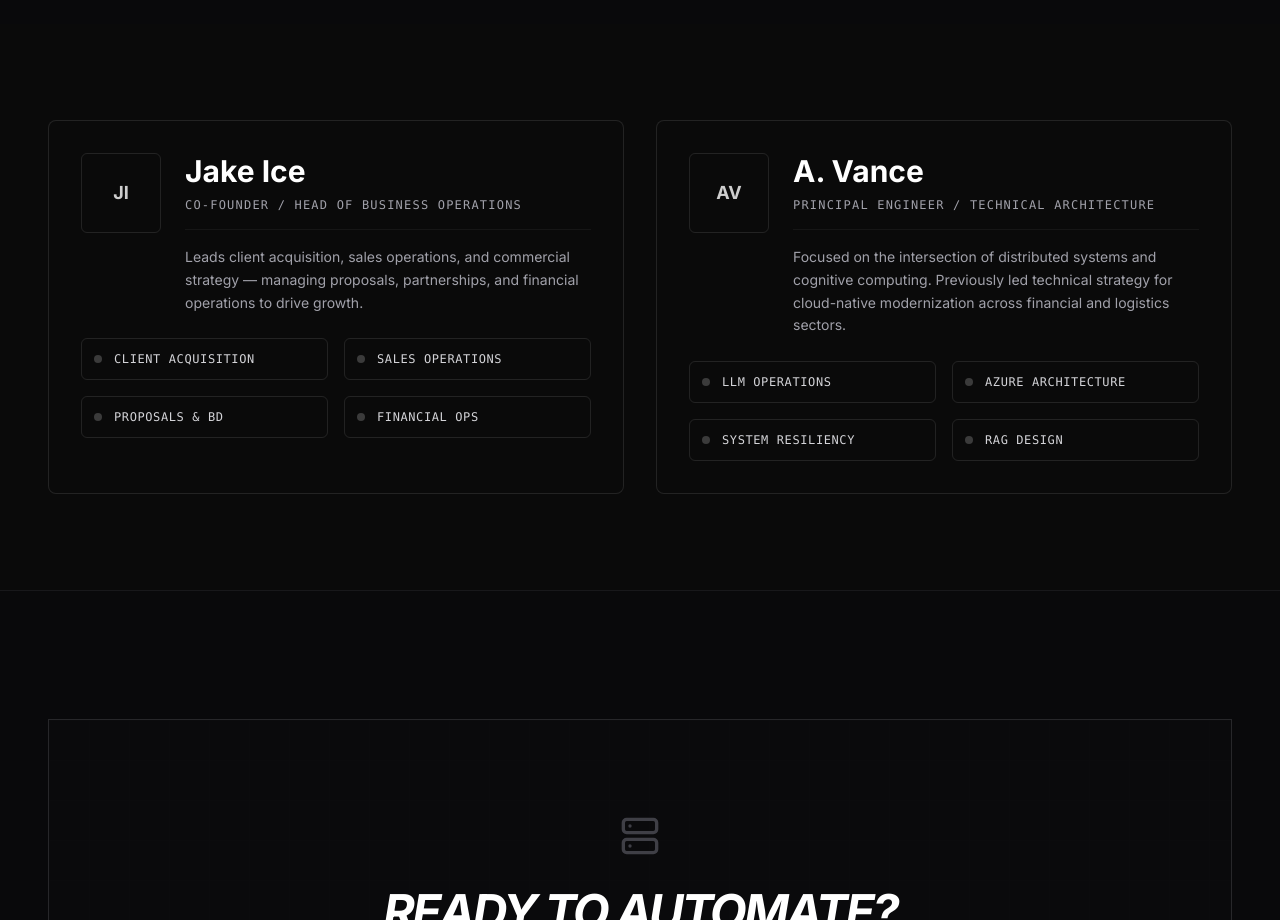
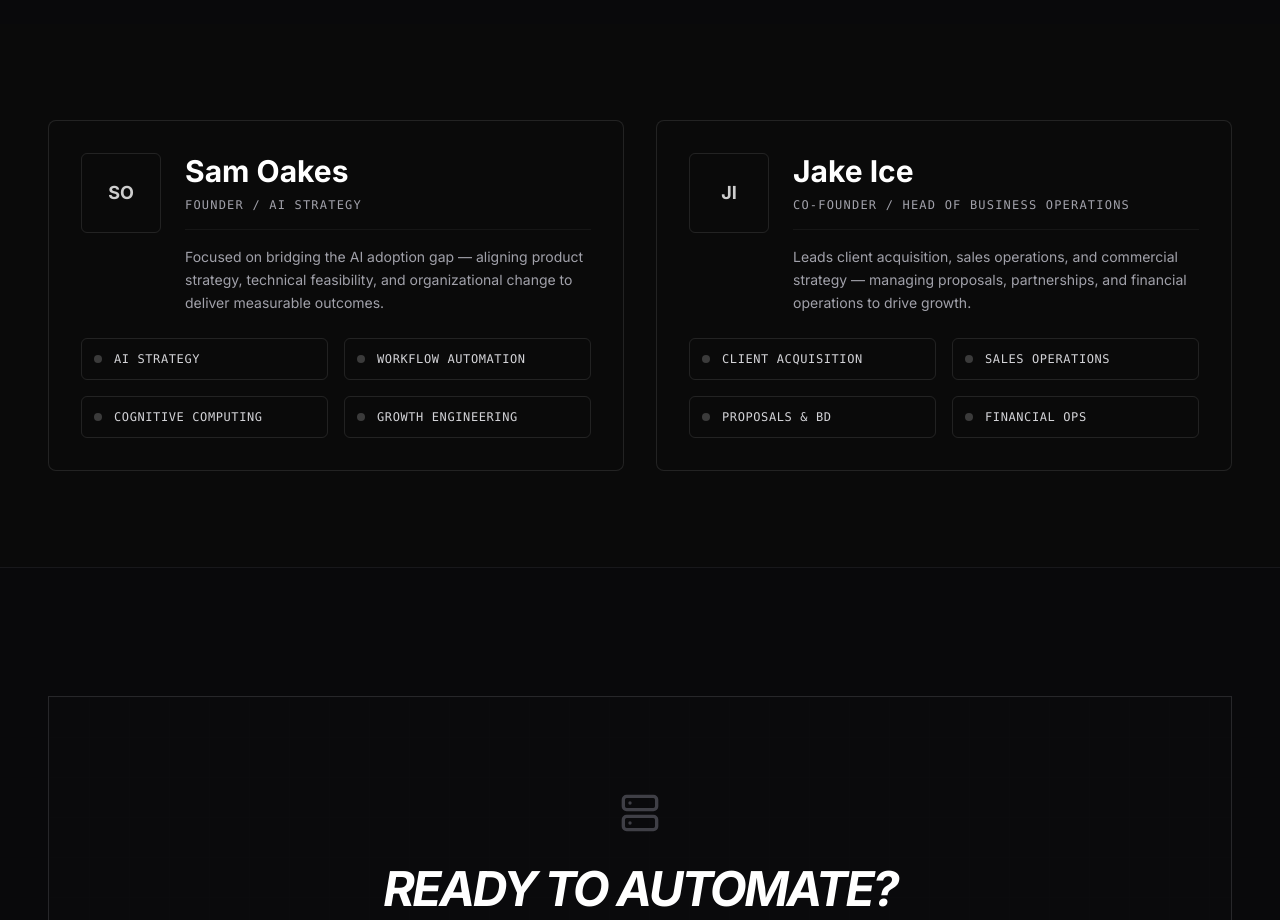
Before and after one commit to Nihilo-Solutions/nihilo, a React (Vite) app: page / in a window 1280 px wide. Shown: the part 1820-2740 px from the top of the page. Built offline with nearby package versions, Linux system fonts and the light colour scheme.

Commit message:
chore(about): swap profiles - Sam Oakes (founder) and Jake Ice (business operations)

```diff
--- a/components/About.tsx
+++ b/components/About.tsx
@@ -37,19 +37,19 @@ const ProfileCard: React.FC<{
 
 const About: React.FC = () => {
   const sam = {
+    initials: 'SO',
+    name: 'Sam Oakes',
+    title: 'Founder / AI Strategy',
+    bio: 'Focused on bridging the AI adoption gap — aligning product strategy, technical feasibility, and organizational change to deliver measurable outcomes.',
+    domains: ['AI Strategy', 'Workflow Automation', 'Cognitive Computing', 'Growth Engineering'],
+  };
+
+  const vance = {
     initials: 'JI',
     name: 'Jake Ice',
     title: 'Co-Founder / Head of Business Operations',
     bio: 'Leads client acquisition, sales operations, and commercial strategy — managing proposals, partnerships, and financial operations to drive growth.',
     domains: ['Client Acquisition', 'Sales Operations', 'Proposals & BD', 'Financial Ops'],
-  };
-
-  const vance = {
-    initials: 'AV',
-    name: 'A. Vance',
-    title: 'Principal Engineer / Technical Architecture',
-    bio: 'Focused on the intersection of distributed systems and cognitive computing. Previously led technical strategy for cloud-native modernization across financial and logistics sectors.',
-    domains: ['LLM Operations', 'Azure Architecture', 'System Resiliency', 'RAG Design'],
   };
 
   return (
```
